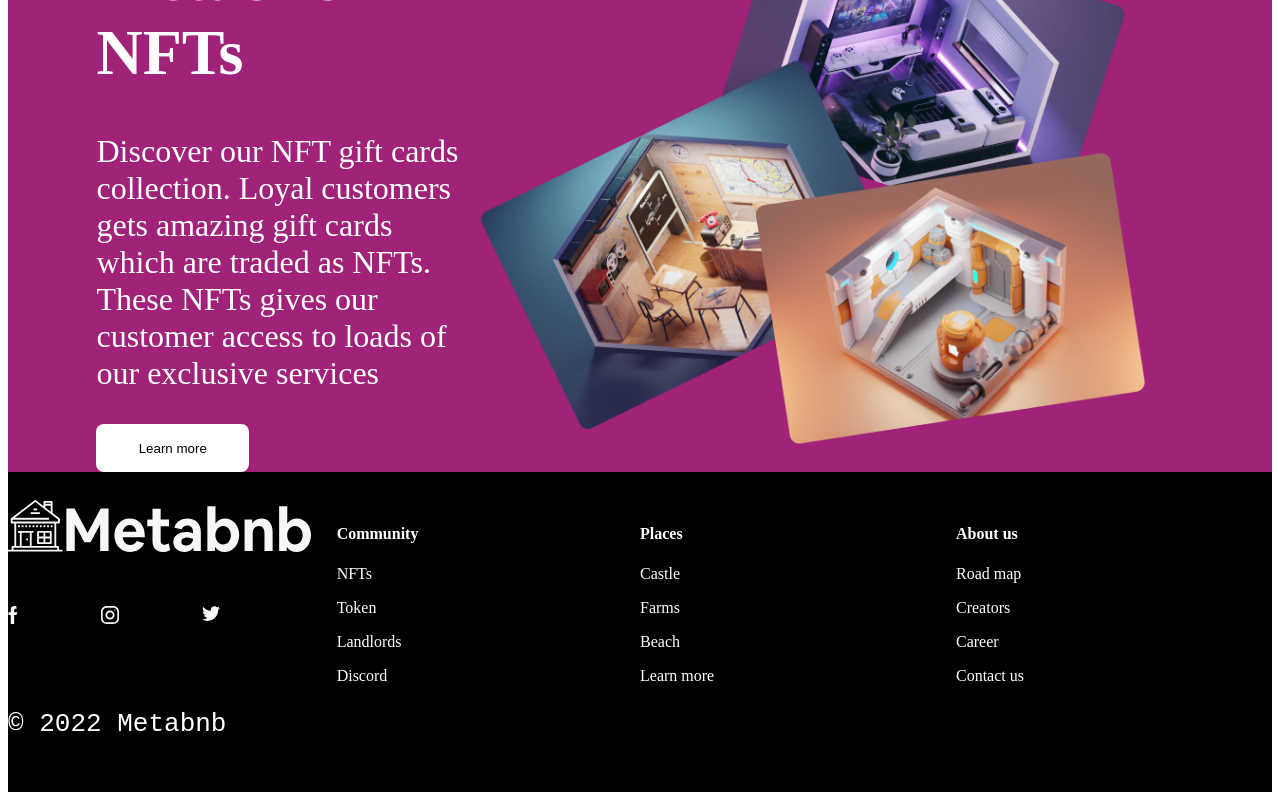
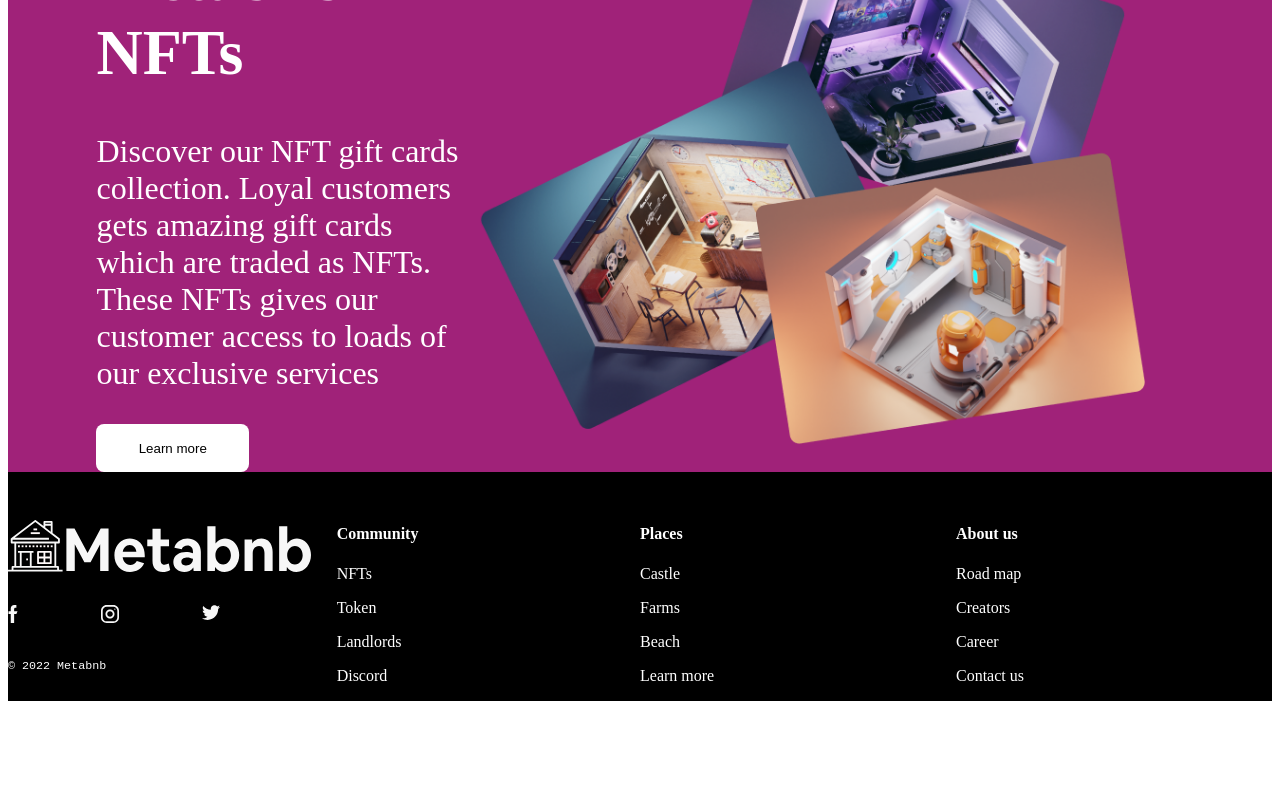
Before and after one commit to Goodness5/cryptopage, a React (Create React App) app: page / in a window 1280 px wide. Shown: the part 1493-2293 px from the top of the page. After the commit the page ends 2202 px from the top, so only its background shows below. Built offline with nearby package versions, Linux system fonts and the light colour scheme.

Commit message:
first page completed

```diff
--- a/src/home.css
+++ b/src/home.css
@@ -343,19 +343,20 @@ h2>span{
 .first{
     /* background-color: yellow; */
     display: flex;
-    /* margin-top: 2%; */
+    margin-top: 5%;
     color: white;
     font-size: 1em;
     font-family: monospace;
-    height: 40vh;
+    /* height: 30vh; */
     flex-direction: column;
     width: 100%;
     justify-content: space-around;
-    margin: 0 auto;
+    /* margin: 0 auto; */
 }
 .first>p{
-    font-size: 2em;
+    font-size: 0.9em;
     /* background-color: black; */
+    margin-top: 0;
     width: 100%;
 }
 .first>img{
```
